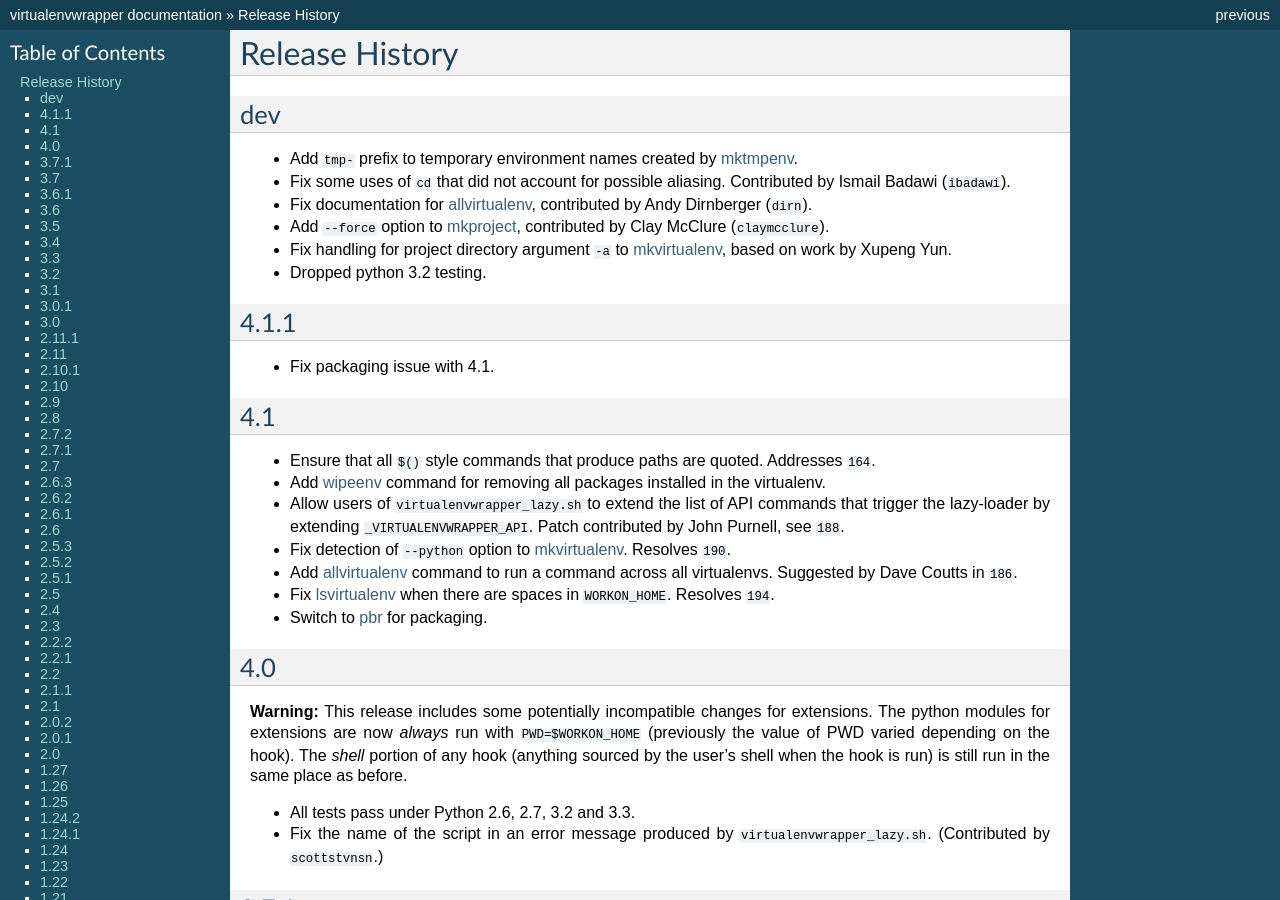
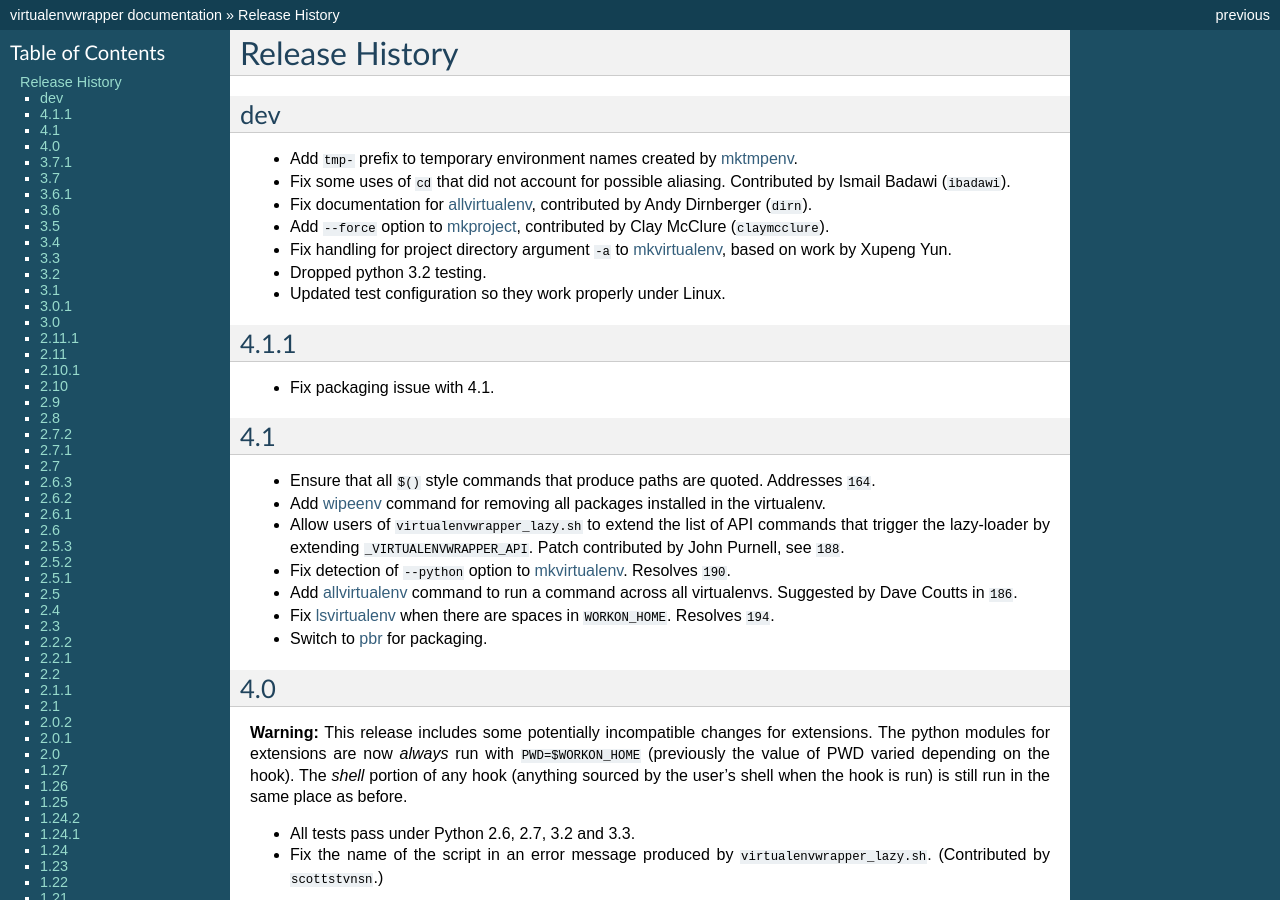
Before and after one commit to python-virtualenvwrapper/virtualenvwrapper, a Sphinx documentation site: the page built from docs/source/history.rst, in a window 1280 px wide and 900 px high. Built offline with Sphinx 7.4.7, drawn with Linux system fonts in a browser that asks for light colours; cross-references to code outside the pages are shown as plain code.

```diff
--- a/docs/source/history.rst
+++ b/docs/source/history.rst
@@ -16,6 +16,7 @@
 - Fix handling for project directory argument ``-a`` to
   :ref:`command-mkvirtualenv`, based on work by Xupeng Yun.
 - Dropped python 3.2 testing.
+- Updated test configuration so they work properly under Linux.
 
 4.1.1
 =====
```
Also changed, not shown: 1 other file.
